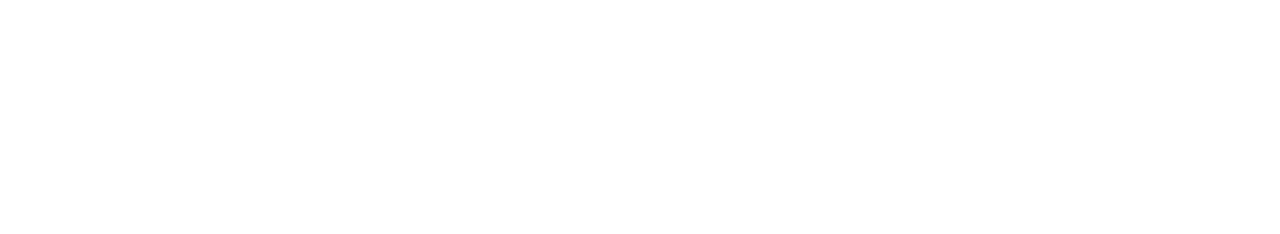
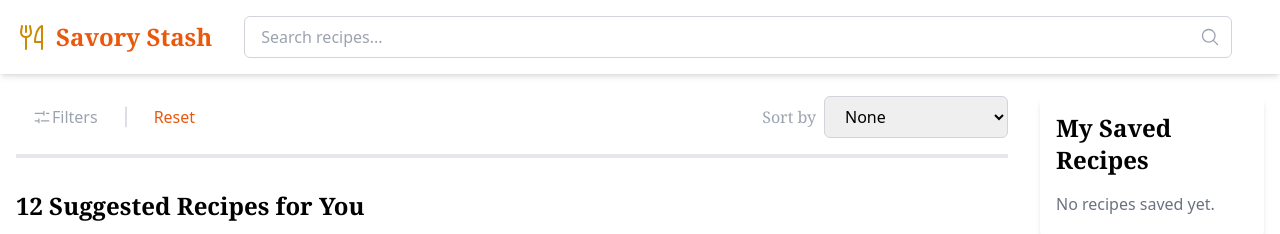
Before and after one commit to nicolasperez19/cs1300-v2-development, a plain HTML site: page index.html in a window 1280 px wide. Shown: the top 234 px of the page. Drawn offline with Linux system fonts and the light colour scheme; the site is published under a folder, as on GitHub Pages, so addresses that start at the root find nothing.

Commit message:
Update index.html

```diff
--- a/index.html
+++ b/index.html
@@ -5,8 +5,8 @@
     <link rel="icon" type="image/svg+xml" href="favicon.svg" />
     <meta name="viewport" content="width=device-width, initial-scale=1.0" />
     <title>Development - Savory Stash</title>
-    <script type="module" crossorigin src="/assets/index-D0eBWVBx.js"></script>
-    <link rel="stylesheet" crossorigin href="/assets/index-c6m_Wiiy.css">
+    <script type="module" crossorigin src="./assets/index-D0eBWVBx.js"></script>
+    <link rel="stylesheet" crossorigin href="./assets/index-c6m_Wiiy.css">
   </head>
   <body>
     <div id="root"></div>
```
